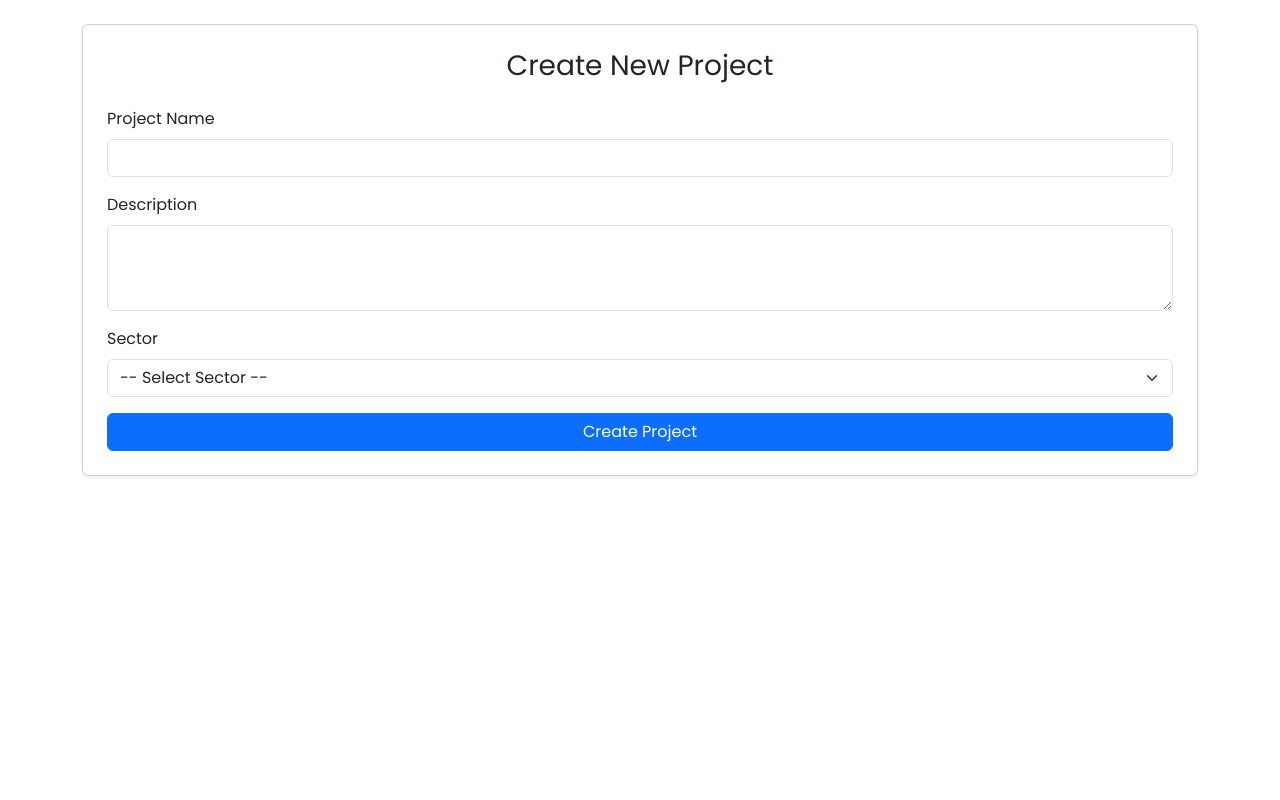
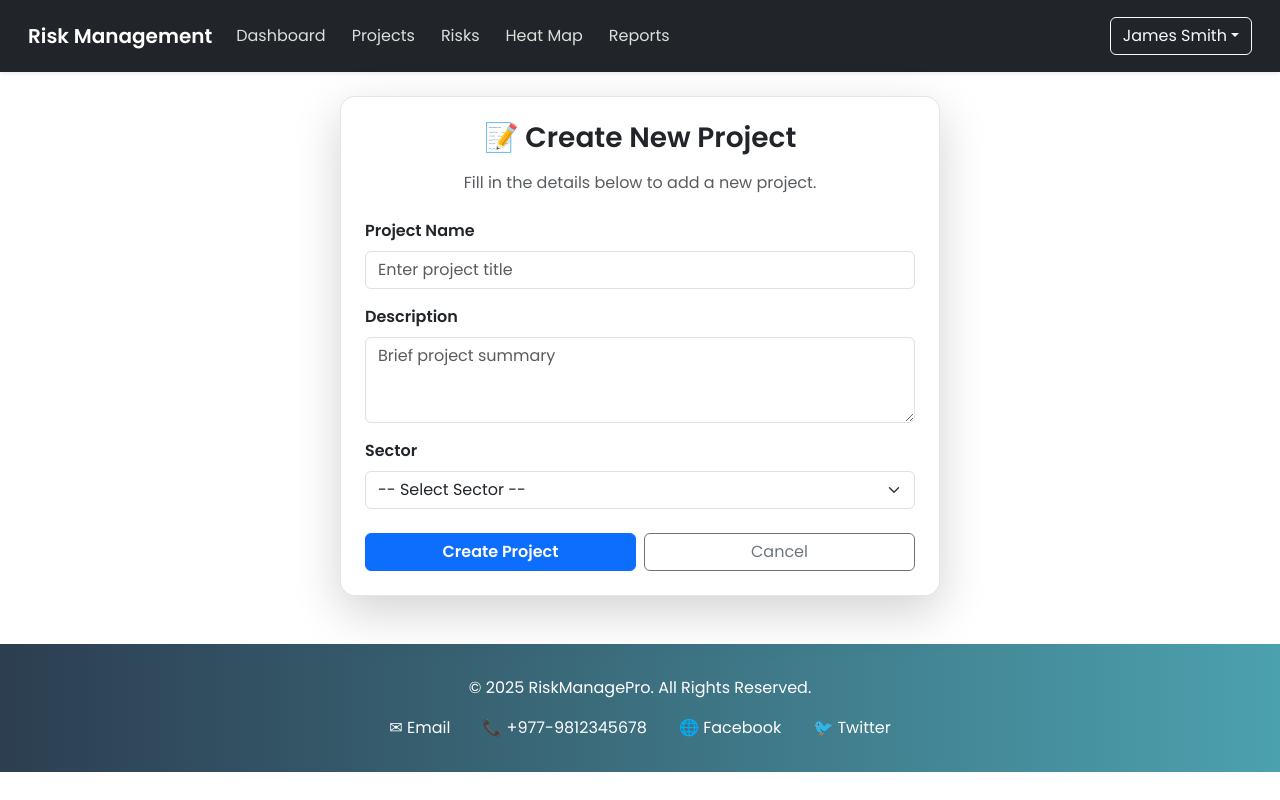
Before and after one commit to Omkarsubedi123/risk-management-dashboard-frontend, a React (Vite) app: page /create-project in a window 1280 px wide. Built offline with nearby package versions, Linux system fonts and the light colour scheme.

Commit message:
Frontend completed of create project page

```diff
--- a/src/Pages/CreateProjects.jsx
+++ b/src/Pages/CreateProjects.jsx
@@ -1,5 +1,7 @@
 import React, { useState } from "react";
 import axios from "axios";
+import AppNavbar from "../components/Navbar";
+import Footer from "../components/Footer";
 
 const CreateProjects = () => {
   const [formData, setFormData] = useState({
@@ -20,10 +22,12 @@ const CreateProjects = () => {
     e.preventDefault();
 
     try {
-      const token = localStorage.getItem("access") || sessionStorage.getItem("access");
+      const token =
+        localStorage.getItem("access") ||
+        sessionStorage.getItem("access");
 
       if (!token) {
-        alert("❌ No token found! Please login first.");
+        alert("❌ Please login first.");
         window.location.href = "/login";
       }
 
@@ -47,48 +51,73 @@ const CreateProjects = () => {
         }
       );
 
-      console.log("SUCCESS:", response.data);
-
       alert("✅ Project created successfully!");
-      setFormData({ name: "", description: "", sector: "", otherSector: "" });
+      setFormData({
+        name: "",
+        description: "",
+        sector: "",
+        otherSector: "",
+      });
 
     } catch (err) {
       console.error("ERROR:", err.response ? err.response.data : err);
-      alert("❌ Failed to create project. Check console.");
+      alert("❌ Failed to create project.");
     }
   };
 
   return (
-    <div className="container mt-4">
-      <div className="card shadow-sm p-4">
-        <h3 className="mb-4 text-center">Create New Project</h3>
+    <>
+      <AppNavbar />
+
+      <div className="d-flex justify-content-center align-items-center mt-4 mb-5">
+        <div
+          className="card shadow-lg p-4"
+          style={{
+            width: "600px",
+            border: "1px solid rgba(0,0,0,0.1)",
+            borderRadius: "15px",
+            backdropFilter: "blur(6px)",
+          }}
+        >
+          <h3 className="text-center fw-bold mb-3">
+            📝 Create New Project
+          </h3>
+
+          <p className="text-center text-muted mb-4">
+            Fill in the details below to add a new project.
+          </p>
 
           <form onSubmit={handleSubmit}>
+            {/* Project Name */}
             <div className="mb-3">
-            <label className="form-label">Project Name</label>
+              <label className="form-label fw-semibold">Project Name</label>
               <input
                 type="text"
                 name="name"
                 className="form-control"
+                placeholder="Enter project title"
                 value={formData.name}
                 onChange={handleChange}
                 required
               />
             </div>
 
+            {/* Description */}
             <div className="mb-3">
-            <label className="form-label">Description</label>
+              <label className="form-label fw-semibold">Description</label>
               <textarea
                 name="description"
                 className="form-control"
                 rows="3"
+                placeholder="Brief project summary"
                 value={formData.description}
                 onChange={handleChange}
               ></textarea>
             </div>
 
+            {/* Sector */}
             <div className="mb-3">
-            <label className="form-label">Sector</label>
+              <label className="form-label fw-semibold">Sector</label>
               <select
                 name="sector"
                 className="form-select"
@@ -97,21 +126,23 @@ const CreateProjects = () => {
                 required
               >
                 <option value="">-- Select Sector --</option>
-              <option value="Finance">Finance</option>
-              <option value="IT">IT</option>
+                <option value="IT/Software">IT & Software</option>
                 <option value="Construction">Construction</option>
                 <option value="Healthcare">Healthcare</option>
+                <option value="Finance">Finance</option>
                 <option value="Other">Other</option>
               </select>
             </div>
 
+            {/* Other Sector Field */}
             {formData.sector === "Other" && (
               <div className="mb-3">
-              <label className="form-label">Other Sector</label>
+                <label className="form-label fw-semibold">Specify Sector</label>
                 <input
                   type="text"
                   name="otherSector"
                   className="form-control"
+                  placeholder="Enter custom sector"
                   value={formData.otherSector}
                   onChange={handleChange}
                   required
@@ -119,12 +150,25 @@ const CreateProjects = () => {
               </div>
             )}
 
-          <button type="submit" className="btn btn-primary w-100">
+            {/* Buttons */}
+            <div className="mt-4 d-flex gap-2">
+              <button
+                type="submit"
+                className="btn btn-primary w-100 fw-semibold"
+              >
                 Create Project
               </button>
+
+              <a href="/projects" className="btn btn-outline-secondary w-100">
+                Cancel
+              </a>
+            </div>
           </form>
         </div>
       </div>
+
+      <Footer />
+    </>
   );
 };
 
```
Lines whose indentation alone changed are shown as unchanged.
